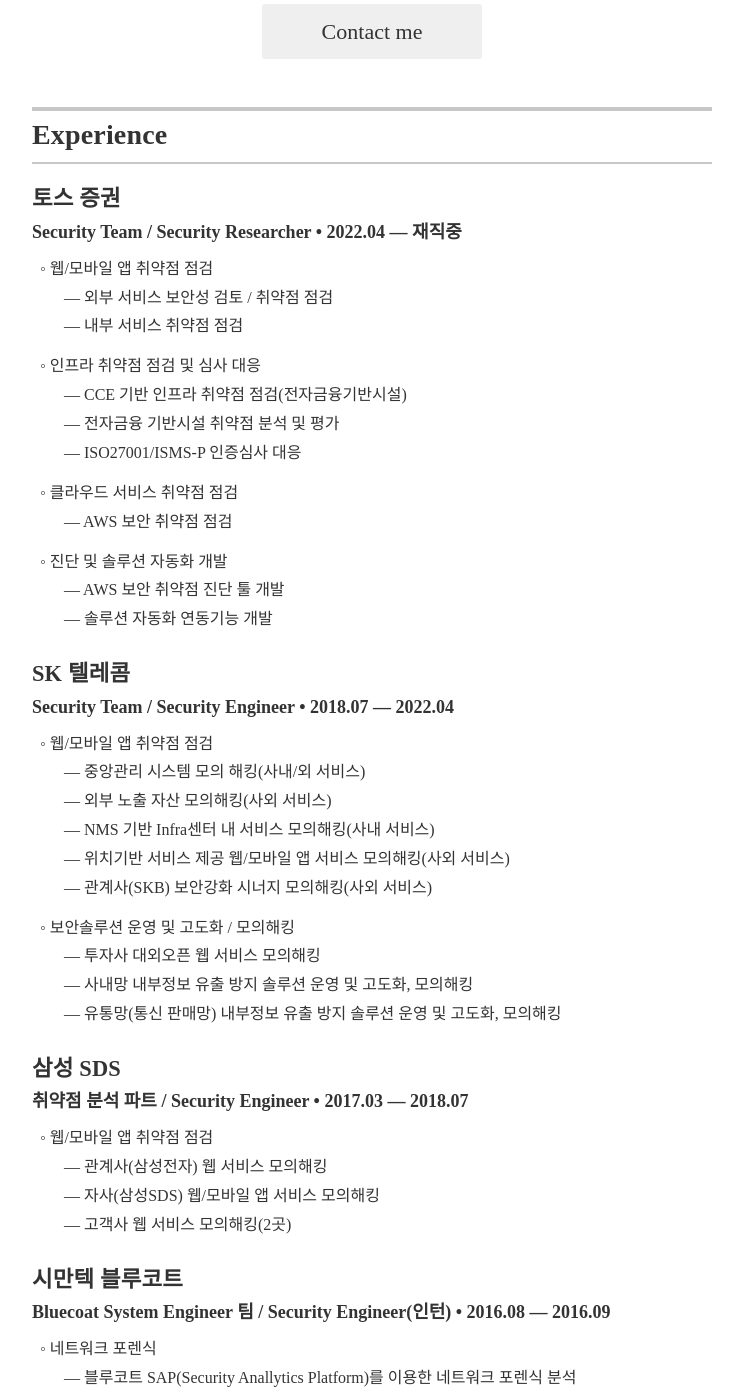
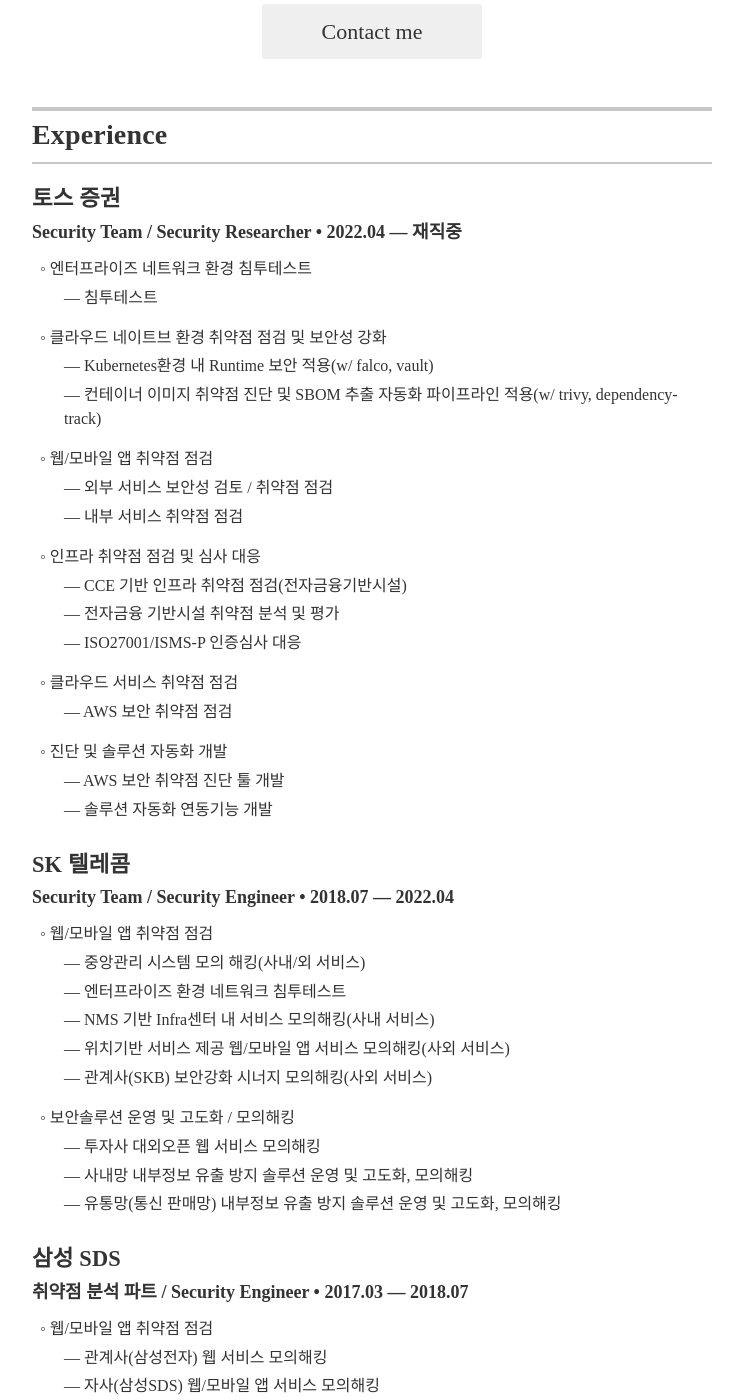
Before and after one commit to sh4n3e/resume, a Jekyll site: the page built from index.html, in a window 1280 px wide and 1400 px high, scrolled down 424 px. Shown: the whole window, without its empty margins (268-1011 px from the left). Built offline with Jekyll 4.4.1, drawn with Linux system fonts in a browser that asks for light colours.

Commit message:
Add security research summaries to experience.yml

```diff
--- a/_data/experience.yml
+++ b/_data/experience.yml
@@ -30,6 +30,13 @@
     position: Security Team / Security Researcher
     duration: 2022.04 &mdash; 재직중
     summary:
+      - title: "◦ 엔터프라이즈 네트워크 환경 침투테스트"
+        subject:
+          - list: "&mdash; 침투테스트"
+      - title: "◦ 클라우드 네이트브 환경 취약점 점검 및 보안성 강화"
+        subject:
+          - list: "&mdash; Kubernetes환경 내 Runtime 보안 적용(w/ falco, vault)"
+          - list: "&mdash; 컨테이너 이미지 취약점 진단 및 SBOM 추출 자동화 파이프라인 적용(w/ trivy, dependency-track)"
       - title: "◦ 웹/모바일 앱 취약점 점검"
         subject:
           - list: "&mdash; 외부 서비스 보안성 검토 / 취약점 점검"
@@ -54,7 +61,7 @@
       - title: "◦ 웹/모바일 앱 취약점 점검"
         subject:
           - list: "&mdash; 중앙관리 시스템 모의 해킹(사내/외 서비스)"
-          - list: "&mdash; 외부 노출 자산 모의해킹(사외 서비스)"
+          - list: "&mdash; 엔터프라이즈 환경 네트워크 침투테스트"
           - list: "&mdash; NMS 기반 Infra센터 내 서비스 모의해킹(사내 서비스)"
           - list: "&mdash; 위치기반 서비스 제공 웹/모바일 앱 서비스 모의해킹(사외 서비스)"
           - list: "&mdash; 관계사(SKB) 보안강화 시너지 모의해킹(사외 서비스)"
```
